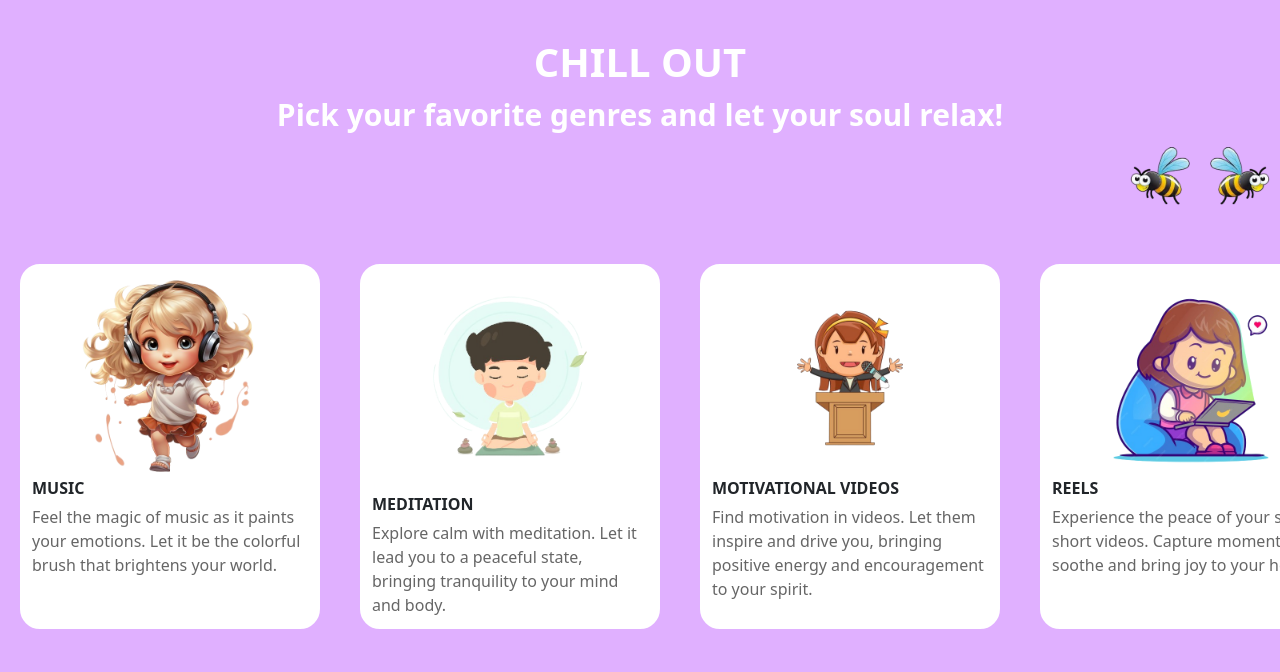
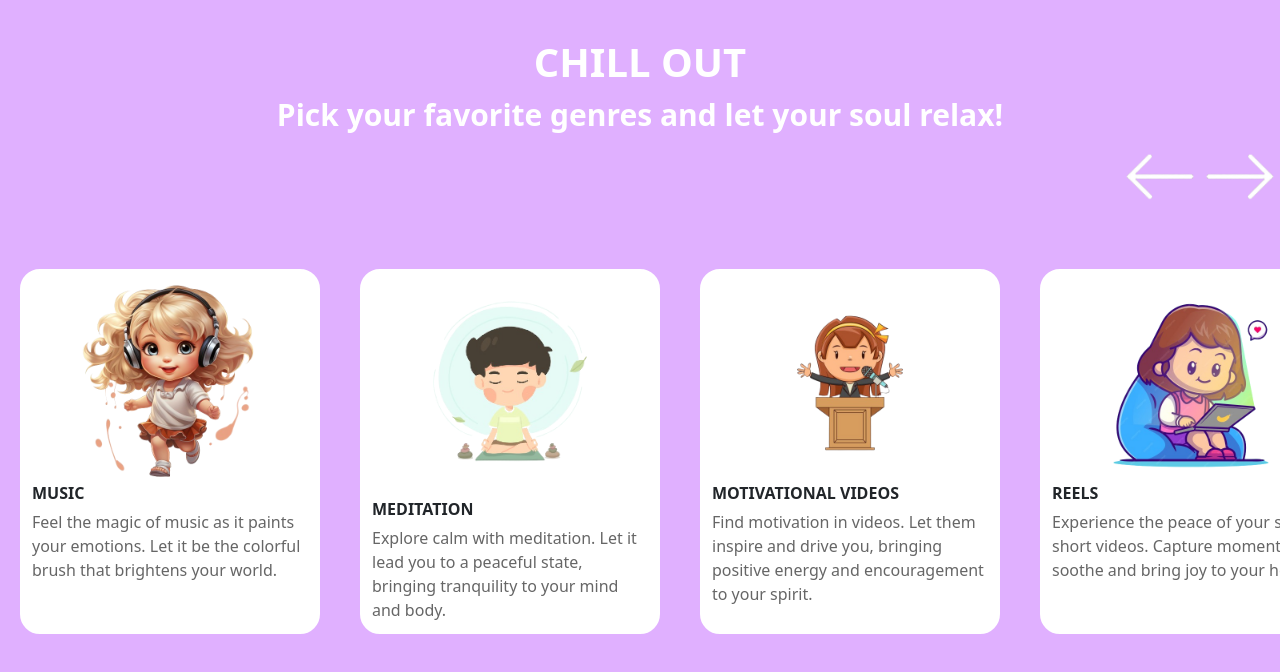
Before and after one commit to sirikisiva/Chillout_New, a React (Create React App) app in the folder Relaxapp/: page /Features in a window 1280 px wide. Shown: the top 672 px of the page. Built offline with nearby package versions, Linux system fonts and the light colour scheme.

Commit message:
Update features.jsx

```diff
--- a/Relaxapp/src/features.jsx
+++ b/Relaxapp/src/features.jsx
@@ -49,8 +49,8 @@ const Features = () => {
       <div className='heading'>CHILL OUT</div>
       <div className='subHeading'> Pick your favorite genres and let your soul relax! </div>
       <div className='bees' title="Click to scroll for more features">
-        <div onClick={() => (scrollBy(-200))}><img className='leftBee' src="./beeCartoon.png" alt="Left Bee" /></div>
-        <div onClick={() => (scrollBy(200))}><img className='rightBee' src="./beeCartoon.png" alt="Right Bee" /></div>
+        <div onClick={() => (scrollBy(-200))}><img className='leftBee' src="./move.png" alt="Left Bee" /></div>
+        <div onClick={() => (scrollBy(200))}><img className='rightBee' src="./move.png" alt="Right Bee" /></div>
       </div>
       <div ref={containerRef} className="featuresBox">
         <FeaturesCard cards={cards}></FeaturesCard>
```
